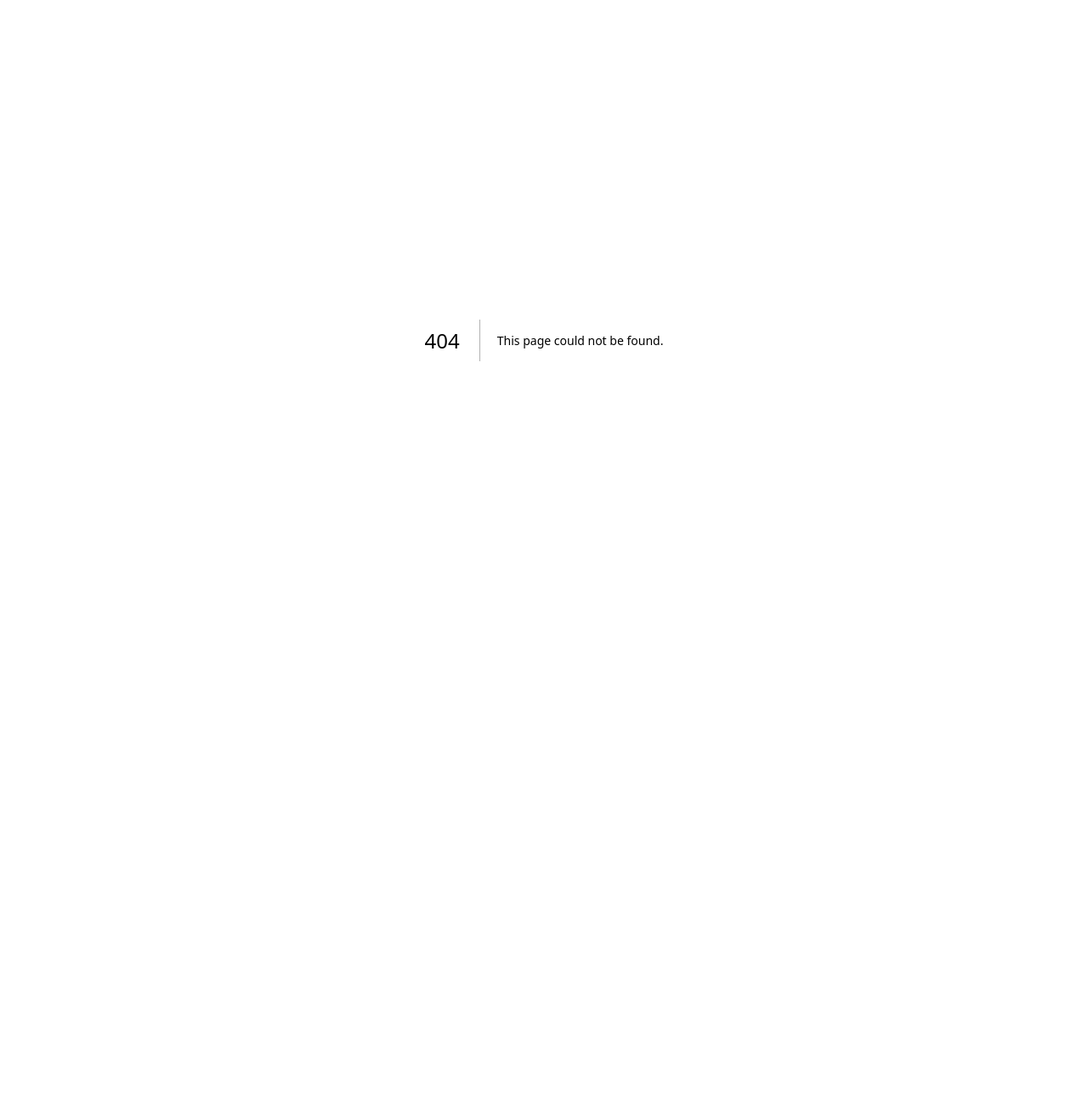
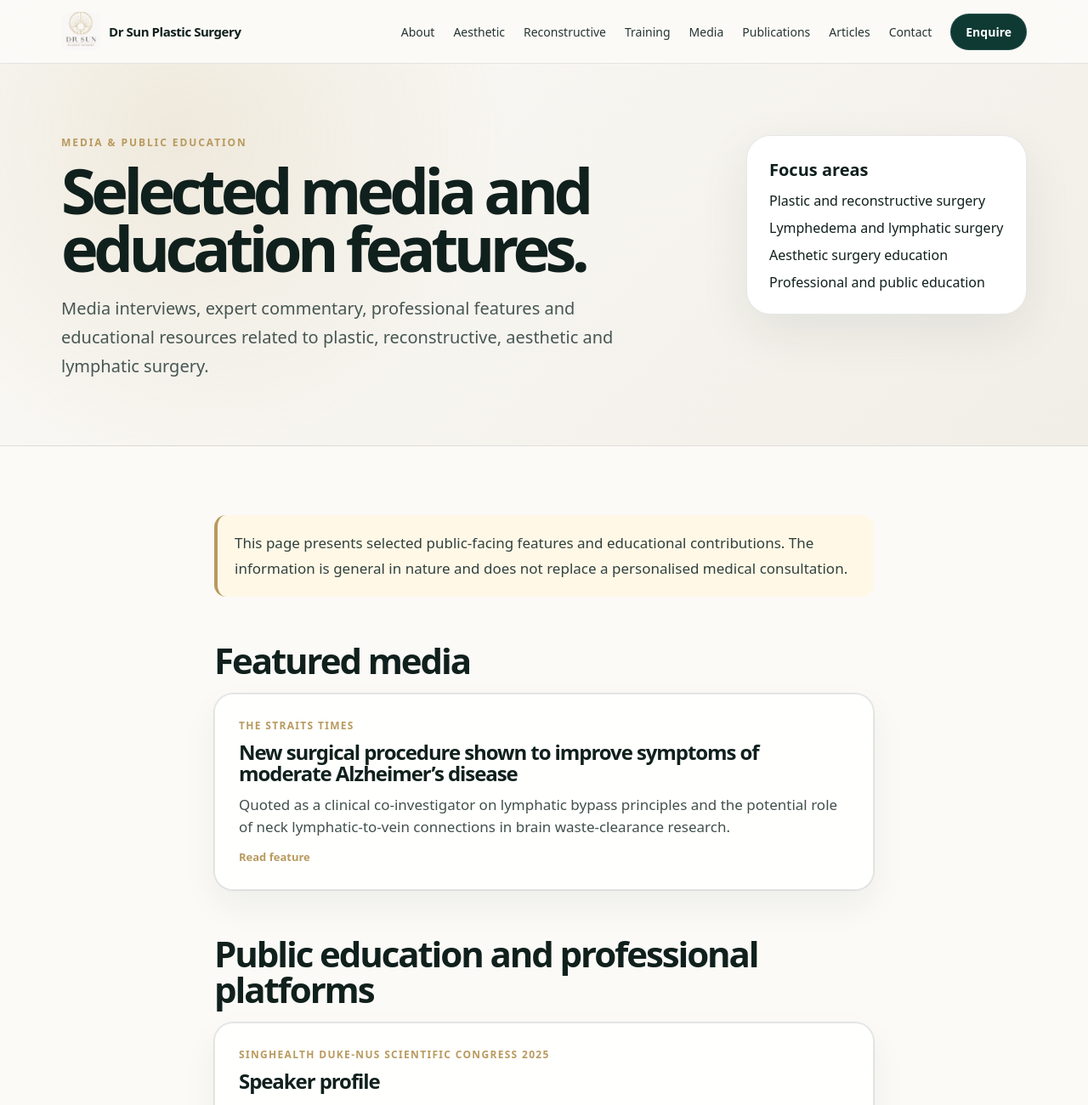
Before and after one commit to zatyrical/plasticwebsite, a Next.js app: page /media in a window 1280 px wide. Before the commit this address had no page. Shown: the top 1300 px of the page at 85% size. Before the commit the page ends 800 px from the top, so only its background shows below. Built offline with nearby package versions, Linux system fonts and the light colour scheme.

Commit message:
Add media education page

```diff
--- a/app/Navigation.tsx
+++ b/app/Navigation.tsx
@@ -9,6 +9,7 @@ const navItems = [
   { href: '/#aesthetic-surgery', label: 'Aesthetic' },
   { href: '/#reconstructive-surgery', label: 'Reconstructive' },
   { href: '/training-and-fellowships', label: 'Training' },
+  { href: '/media', label: 'Media' },
   { href: '/publications', label: 'Publications' },
   { href: '/#articles', label: 'Articles' },
   { href: '/#contact', label: 'Contact' }
--- a/app/globals.css
+++ b/app/globals.css
@@ -103,6 +103,16 @@
     }
   }
 }
+.media-home-section{background:linear-gradient(180deg,#fbfaf7 0%,#f4f0e8 100%);border-top:1px solid var(--line);border-bottom:1px solid var(--line)}
+.media-home-grid{margin-top:28px}
+.media-card,.media-feature-card{border:1px solid rgba(16,32,29,.10);background:rgba(255,255,255,.88)}
+.media-card small,.media-feature-card small{display:block;margin-bottom:10px;color:var(--gold);font-size:12px;font-weight:700;letter-spacing:.11em;text-transform:uppercase}
+.media-card h3,.media-feature-card h3{margin:0 0 12px;font-size:24px;line-height:1.05;letter-spacing:-.045em}
+.media-card p,.media-feature-card p{margin:0;color:#41504c;line-height:1.55}
+.media-list{display:grid;gap:18px;margin:18px 0 34px}
+.media-page-content .notice-text{margin-bottom:42px}
+@media(max-width:900px){.media-home-grid{grid-template-columns:1fr;gap:12px}.media-card h3,.media-feature-card h3{font-size:21px}}
+
 @media(prefers-reduced-motion:reduce){
   .mobile-screen,.mobile-transition,.aesthetic-photo-card{animation:none!important;transition:none!important;filter:none!important;transform:none!important}
 }
--- /dev/null
+++ b/app/media/page.tsx
@@ -0,0 +1,106 @@
+import type { Metadata } from 'next';
+import Navigation from '../Navigation';
+
+const featuredMedia = [
+  {
+    source: 'The Straits Times',
+    title: 'New surgical procedure shown to improve symptoms of moderate Alzheimer’s disease',
+    description: 'Quoted as a clinical co-investigator on lymphatic bypass principles and the potential role of neck lymphatic-to-vein connections in brain waste-clearance research.',
+    href: 'https://www.straitstimes.com/singapore/health/new-surgical-procedure-shown-to-improve-symptoms-of-moderate-alzheimers-disease',
+    label: 'Read feature'
+  }
+];
+
+const educationFeatures = [
+  {
+    source: 'SingHealth Duke-NUS Scientific Congress 2025',
+    title: 'Speaker profile',
+    description: 'Professional speaker profile covering Dr Sun’s plastic, reconstructive, aesthetic and lymphatic surgery work.',
+    href: 'https://www.singhealthdukenus.com.sg/conference/sdc2025/our-speakers/Jeremy-Sun',
+    label: 'View profile'
+  },
+  {
+    source: 'LymphedAsia',
+    title: 'Lymphedema education resource',
+    description: 'Patient-facing educational resource on lymphedema, lymphatic surgery and specialist assessment.',
+    href: 'https://lymphedasia.com/dr-jeremy-sun-mingfa/',
+    label: 'View resource'
+  }
+];
+
+const educationAreas = [
+  'Plastic and reconstructive surgery education',
+  'Lymphedema and lymphatic surgery awareness',
+  'Aesthetic surgery decision-making and patient education',
+  'Professional education through invited talks and conference platforms'
+];
+
+export const metadata: Metadata = {
+  title: 'Media & Education | Dr Jeremy Sun',
+  description: 'Selected media features, expert commentary and public education contributions by Dr Jeremy Sun, Plastic, Reconstructive and Aesthetic Surgeon in Singapore.',
+  alternates: {
+    canonical: '/media'
+  }
+};
+
+export default function MediaPage() {
+  return (
+    <main className="article-page">
+      <Navigation />
+      <section className="article-hero">
+        <div className="container article-hero-grid">
+          <div>
+            <div className="eyebrow">Media & public education</div>
+            <h1>Selected media and education features.</h1>
+            <p className="lead">Media interviews, expert commentary, professional features and educational resources related to plastic, reconstructive, aesthetic and lymphatic surgery.</p>
+          </div>
+          <div className="article-summary-card">
+            <h2>Focus areas</h2>
+            <ul>
+              <li>Plastic and reconstructive surgery</li>
+              <li>Lymphedema and lymphatic surgery</li>
+              <li>Aesthetic surgery education</li>
+              <li>Professional and public education</li>
+            </ul>
+          </div>
+        </div>
+      </section>
+
+      <article className="article-content">
+        <div className="container article-narrow media-page-content">
+          <p className="notice-text">This page presents selected public-facing features and educational contributions. The information is general in nature and does not replace a personalised medical consultation.</p>
+
+          <h2>Featured media</h2>
+          <div className="media-list">
+            {featuredMedia.map((item) => (
+              <a className="card linked-card media-feature-card" href={item.href} key={item.title} target="_blank" rel="noreferrer">
+                <small>{item.source}</small>
+                <h3>{item.title}</h3>
+                <p>{item.description}</p>
+                <span>{item.label}</span>
+              </a>
+            ))}
+          </div>
+
+          <h2>Public education and professional platforms</h2>
+          <div className="media-list">
+            {educationFeatures.map((item) => (
+              <a className="card linked-card media-feature-card" href={item.href} key={item.title} target="_blank" rel="noreferrer">
+                <small>{item.source}</small>
+                <h3>{item.title}</h3>
+                <p>{item.description}</p>
+                <span>{item.label}</span>
+              </a>
+            ))}
+          </div>
+
+          <h2>Areas of public education</h2>
+          <p>Dr Sun’s public-facing education work is organised around practical, patient-relevant and professional topics in plastic surgery.</p>
+          <ul>
+            {educationAreas.map((category) => <li key={category}>{category}</li>)}
+          </ul>
+        </div>
+      </article>
+    </main>
+  );
+}
--- a/app/sitemap.ts
+++ b/app/sitemap.ts
@@ -41,6 +41,12 @@ export default function sitemap(): MetadataRoute.Sitemap {
       priority: 0.75
     },
     {
+      url: `${baseUrl}/media`,
+      lastModified: new Date(),
+      changeFrequency: 'monthly',
+      priority: 0.73
+    },
+    {
       url: `${baseUrl}/publications`,
       lastModified: new Date(),
       changeFrequency: 'monthly',
--- a/package.json
+++ b/package.json
@@ -9,9 +9,9 @@
     "lint": "tsc --noEmit"
   },
   "dependencies": {
-    "@next/mdx": "^16.2.11",
+    "@next/mdx": "^16.2.12",
     "gray-matter": "latest",
-    "next": "^16.2.11",
+    "next": "^16.2.12",
     "react": "^19.2.8",
     "react-dom": "^19.2.8"
   },
@@ -22,7 +22,7 @@
     "typescript": "^5.9.3"
   },
   "overrides": {
-    "postcss": "8.5.10",
+    "postcss": "8.5.25",
     "sharp": "0.35.3"
   }
 }
```
Also changed, not shown: app/page.tsx (+13 -0 lines), 1 other file (tests, documents, lock files or other folders).
